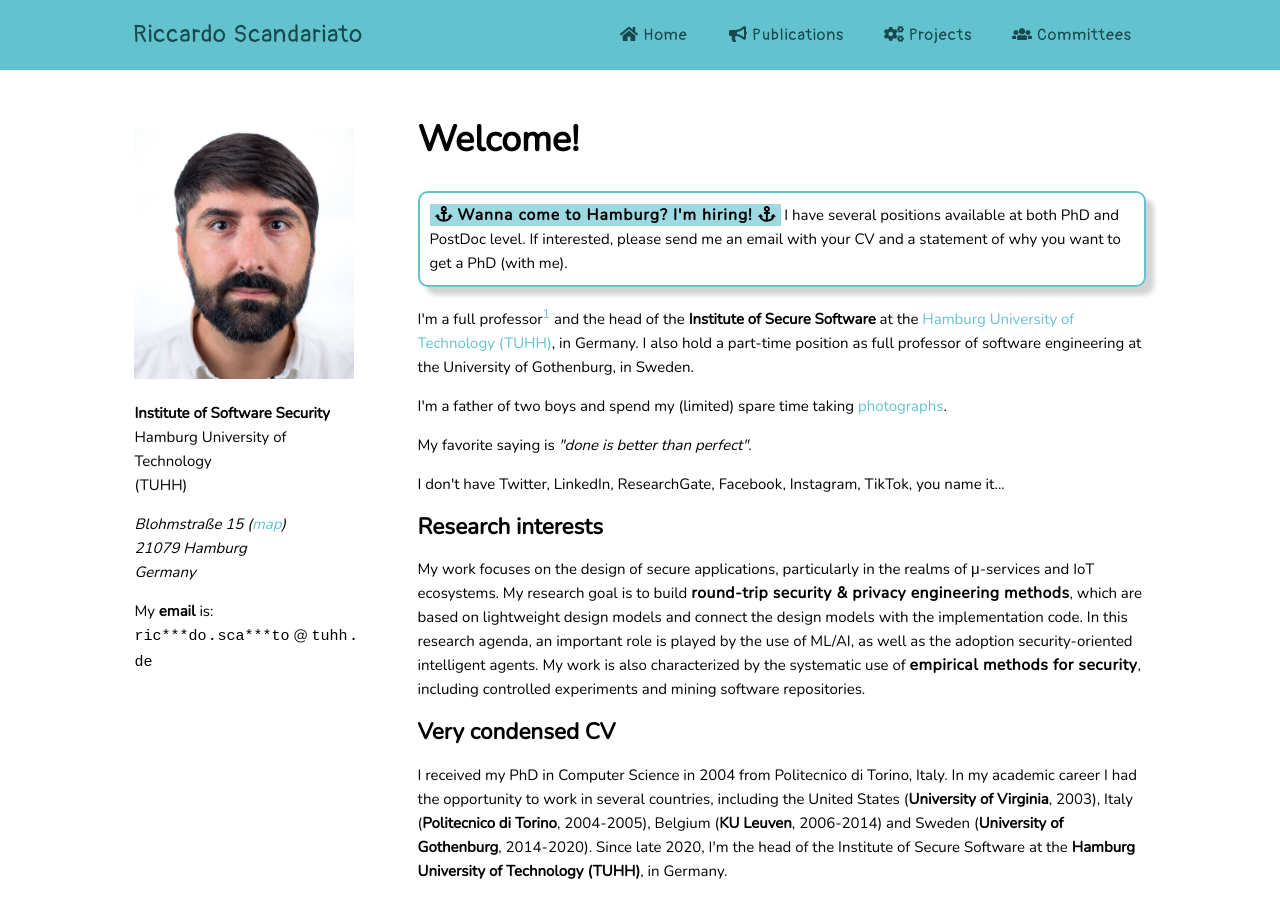
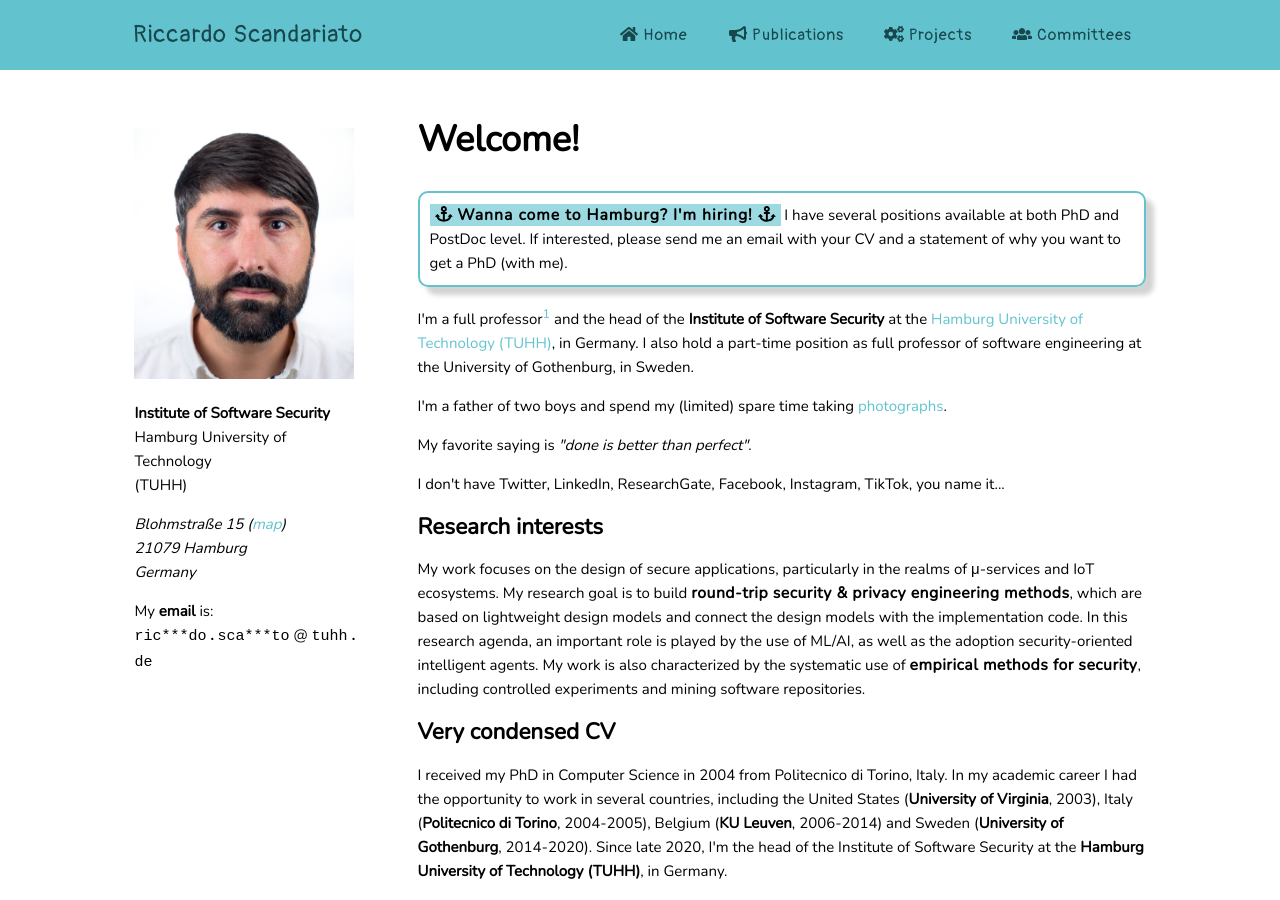
Before and after one commit to riccardoscandariato/riccardoscandariato.github.io, a Jekyll site: the page built from index.md, in a window 1280 px wide and 900 px high. Built offline with Jekyll 4.4.1, drawn with Linux system fonts in a browser that asks for light colours.

Commit message:
Institute name fixed

```diff
--- a/index.md
+++ b/index.md
@@ -8,7 +8,7 @@
     <mark><i class="fas fa-anchor"></i> Wanna come to Hamburg? I'm hiring! <i class="fas fa-anchor"></i></mark> I have several positions available at both PhD and PostDoc level. If interested, please send me an email with your CV and a statement of why you want to get a PhD (with me).
     </div>
 
-<p>I'm a full professor<sup><a href="#section1">1</a></sup> and the head of the <b>Institute of Secure Software</b> at the <a href="https://www.tuhh.de/alt/tuhh/startpage.html" target="_blank">Hamburg University of Technology (TUHH)</a>, in Germany. I also hold a part-time position as full professor of software engineering at the University of Gothenburg, in Sweden.</p>
+<p>I'm a full professor<sup><a href="#section1">1</a></sup> and the head of the <b>Institute of Software Security</b> at the <a href="https://www.tuhh.de/alt/tuhh/startpage.html" target="_blank">Hamburg University of Technology (TUHH)</a>, in Germany. I also hold a part-time position as full professor of software engineering at the University of Gothenburg, in Sweden.</p>
 
 <p>I'm a father of two boys and spend my (limited) spare time taking <a href="http://www.scandariato.photo" target="_blank">photographs</a>.</p>
 
@@ -31,7 +31,7 @@
 
 <p>I received my PhD in Computer Science in 2004 from Politecnico di Torino, Italy.
 In my academic career I had the opportunity to work in several countries, including the United States (<b>University of Virginia</b>, 2003), Italy (<b>Politecnico di Torino</b>, 2004-2005), Belgium (<b>KU Leuven</b>, 2006-2014) and Sweden (<b>University of Gothenburg</b>, 2014-2020).
-Since late 2020, I'm the head of the Institute of Secure Software at the <b>Hamburg University of Technology (TUHH)</b>, in Germany.</p>
+Since late 2020, I'm the head of the Institute of Software Security at the <b>Hamburg University of Technology (TUHH)</b>, in Germany.</p>
 
 <p>H-index: <a href="http://scholar.google.com/citations?user=xul68AwAAAAJ" target="_blank">Google Scholar page</a>
 
```
